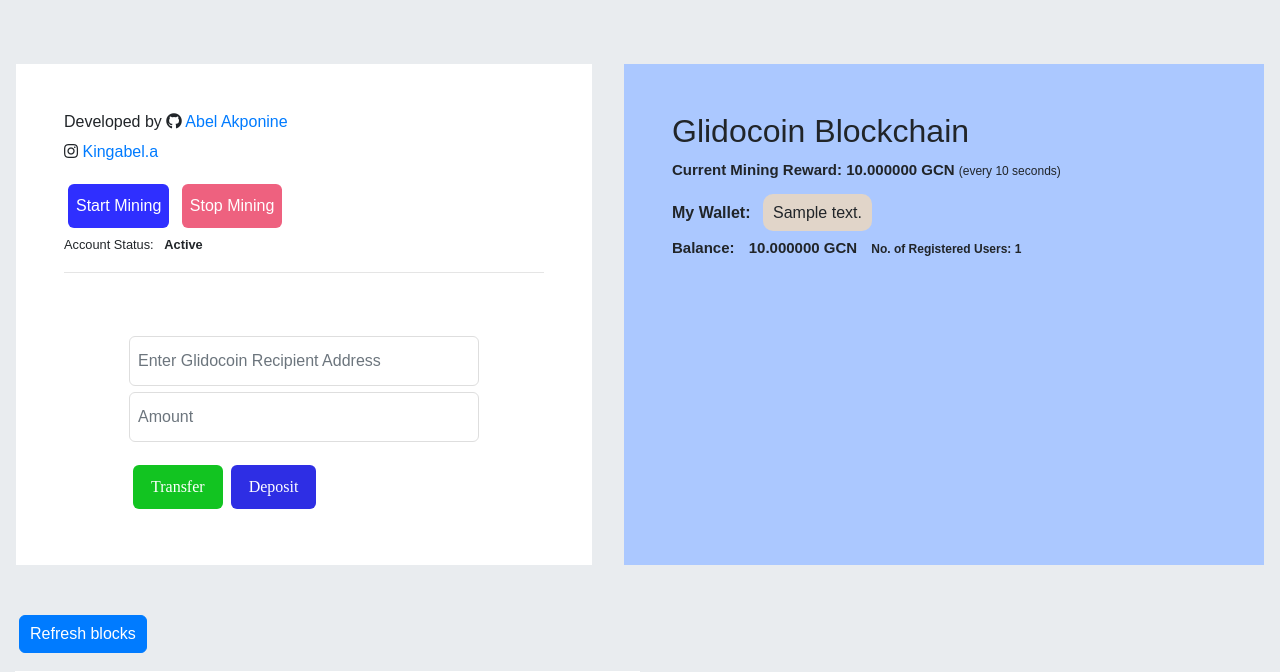
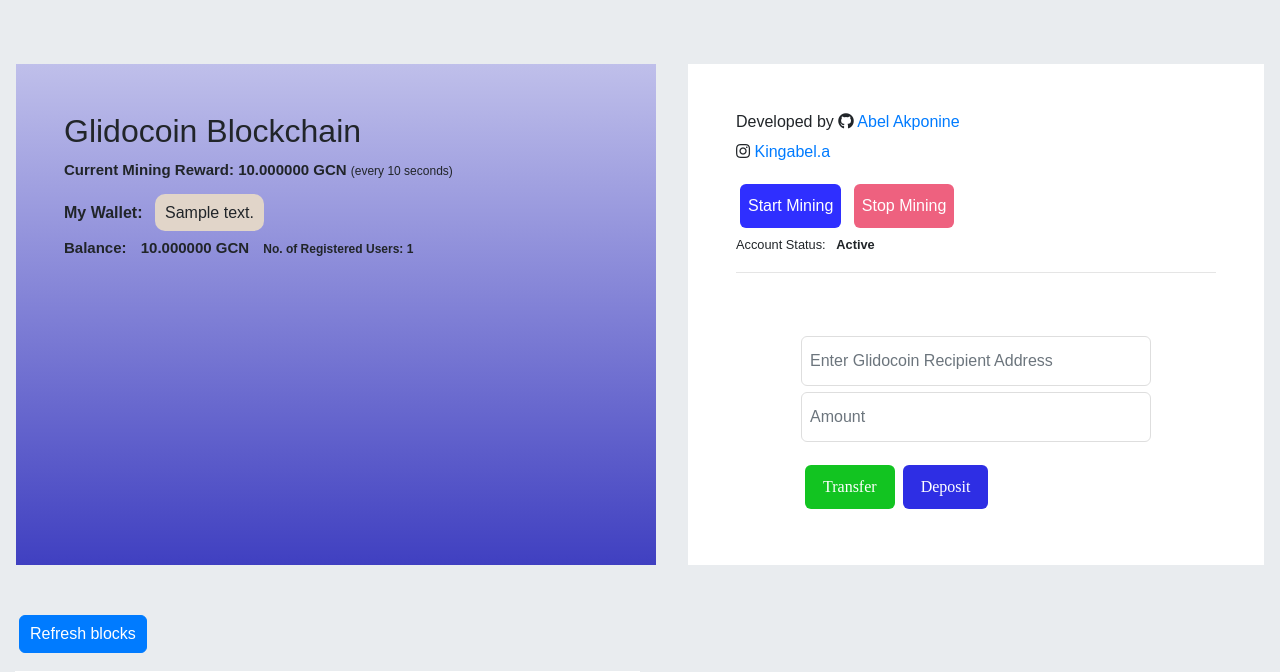
Before and after one commit to abelakponine/Glidocoin, a Django app: template Glidocoin/templates/index.html in a window 1280 px wide. Shown: the part 66-738 px from the top of the page. Run offline with Django 3.2, Linux system fonts and the light colour scheme; the template is opened without the code that fills it: most values are stand-ins (such as "Sample title", 1, 10 or a date in 2020); data that the repository does not hold is empty; some libraries are stand-ins or nearby versions.

Commit message:
Glidocoin Update

```diff
--- a/Glidocoin/templates/index.html
+++ b/Glidocoin/templates/index.html
@@ -22,6 +22,16 @@
         <div class="container-fluid">
             <div class="">
                 <div class="row d-flex flex-wrap">
+
+                    <div class="flex-fill p-5 ml-3 mr-3 medium" style="background:#7c7cff;background:linear-gradient(to bottom, white -50%, #0000ac 150%, white 100%) !important;-webkit-linear-gradient(to bottom, white -50%, #0000ac 150%, white 100%) !important;font-size:15px;word-break:break-word;">
+                        <h2>Glidocoin Blockchain</h2>
+                        <b>Current Mining Reward: {{ Glidocoin.miningReward | floatformat:6 }} GCN <small>(every 10 seconds)</small></b>
+                        <p>
+                            <h6 style="line-height:2;"><span class="mr-2 font-weight-bold">My Wallet:</span> <span id="wallet_address" style="background:#e1d5c9;padding:10px;border-radius:10px;">{{ Glidocoin.myWallet.walletAddress }}</span></h6>
+                            <b>Balance: <span id="wallet_balance" style="padding:10px;">{{ Glidocoin.myBalance | floatformat:6 }} GCN</span></b>
+                            <small><b>No. of Registered Users: {{ Glidocoin.totalUsers }}</b></small>
+                        </p>
+                    </div>
 
                     <div class="flex-fill p-5 ml-3 mr-3 bg-white" style="min-width:45%">
                         <h6>Developed by <i class="fab fa-github"></i> <a href="https://github.com/abelakponine" target="_blank">Abel Akponine</a></h6>
@@ -50,15 +60,6 @@
                         </div>
                     </div>
 
-                    <div class="flex-fill p-5 ml-3 mr-3 medium" style="background:#abc8ff !important;font-size:15px;word-break:break-word;">
-                        <h2>Glidocoin Blockchain</h2>
-                        <b>Current Mining Reward: {{ Glidocoin.miningReward | floatformat:6 }} GCN <small>(every 10 seconds)</small></b>
-                        <p>
-                            <h6 style="line-height:2;"><span class="mr-2 font-weight-bold">My Wallet:</span> <span id="wallet_address" style="background:#e1d5c9;padding:10px;border-radius:10px;">{{ Glidocoin.myWallet.walletAddress }}</span></h6>
-                            <b>Balance: <span id="wallet_balance" style="padding:10px;">{{ Glidocoin.myBalance | floatformat:6 }} GCN</span></b>
-                            <small><b>No. of Registered Users: {{ Glidocoin.totalUsers }}</b></small>
-                        </p>
-                    </div>
                 </div>
                 <!-- Blocks -->
                 <div class="flex-fill py-5 ml-0 mr-0 medium no-bg" style="font-size:15px;">
```
